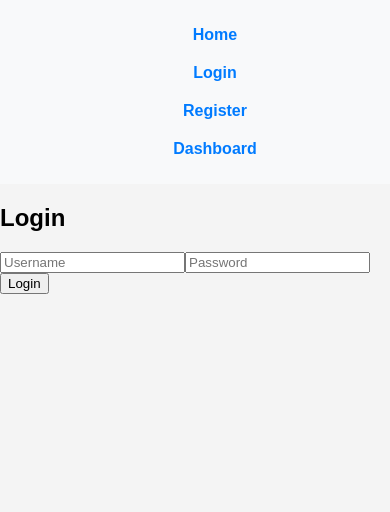
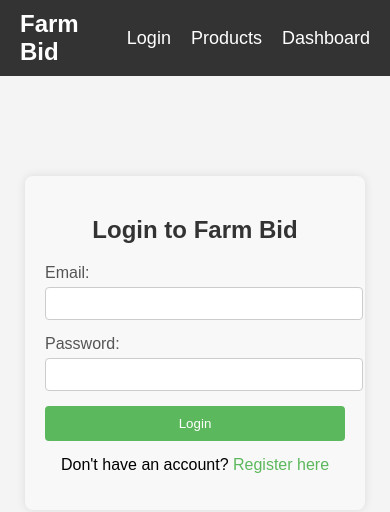
Before and after one commit to Ye-shp/Farm-bid-frontend, a React (Create React App) app: page /login in a window 390 px wide. Shown: the top 512 px of the page. Built offline with nearby package versions, Linux system fonts and the light colour scheme.

Commit message:
Added a blog section and cleaned up the look

```diff
--- a/package.json
+++ b/package.json
@@ -6,7 +6,7 @@
     "@testing-library/jest-dom": "^5.17.0",
     "@testing-library/react": "^13.4.0",
     "@testing-library/user-event": "^13.5.0",
-    "axios": "^1.7.3",
+    "axios": "^1.3.1",
     "react": "^18.3.1",
     "react-dom": "^18.3.1",
     "react-router-dom": "^6.2.1",
--- a/src/App.js
+++ b/src/App.js
@@ -1,26 +1,33 @@
 // src/App.js
 // Home page and Login page are spelled different
+
 import React from 'react';
 import { BrowserRouter as Router, Route, Routes } from 'react-router-dom';
 import Header from './components/Header';
-import Homepage from './components/Homepage';
-import Loginpage from './components/Loginpage';
+import HomePage from './components/HomePage';
+import LoginPage from './components/LoginPage';
 import RegisterPage from './components/RegisterPage';
 import ProductList from './components/ProductList';
 import ProductDetails from './components/ProductDetails';
 import Dashboard from './components/Dashboard';
+import BlogList from './components/BlogList';
+import BlogPost from './components/BlogPost';
+import CreateBlogPost from './components/CreateBlogPost';
 
 const App = () => (
   <Router>
     <div>
       <Header />
       <Routes>
-        <Route path="/" element={<Homepage />} />
-        <Route path="/login" element={<Loginpage />} />
+        <Route path="/" element={<HomePage />} />
+        <Route path="/login" element={<LoginPage />} />
         <Route path="/register" element={<RegisterPage />} />
         <Route path="/products" element={<ProductList />} />
         <Route path="/product/:id" element={<ProductDetails />} />
         <Route path="/dashboard" element={<Dashboard />} />
+        <Route path="/blog" element={<BlogList />} />
+        <Route path="/blog/:id" element={<BlogPost />} />
+        <Route path="/dashboard/create-blog" element={<CreateBlogPost />} />
       </Routes>
     </div>
   </Router>
--- /dev/null
+++ b/src/components/BlogList.js
@@ -0,0 +1,30 @@
+// src/components/BlogList.js
+
+import React, { useEffect, useState } from 'react';
+import { Link } from 'react-router-dom';
+
+const BlogList = () => {
+  const [posts, setPosts] = useState([]);
+
+  useEffect(() => {
+    // Fetch blog posts from API or local data source
+    fetch('/api/blogs')
+      .then(response => response.json())
+      .then(data => setPosts(data));
+  }, []);
+
+  return (
+    <div>
+      <h1>Blog</h1>
+      <ul>
+        {posts.map(post => (
+          <li key={post.id}>
+            <Link to={`/blog/${post.id}`}>{post.title}</Link>
+          </li>
+        ))}
+      </ul>
+    </div>
+  );
+};
+
+export default BlogList;
--- /dev/null
+++ b/src/components/BlogPost.js
@@ -0,0 +1,27 @@
+// src/components/BlogPost.js
+
+import React, { useEffect, useState } from 'react';
+import { useParams } from 'react-router-dom';
+
+const BlogPost = () => {
+  const { id } = useParams();
+  const [post, setPost] = useState(null);
+
+  useEffect(() => {
+    // Fetch the individual blog post by ID from API or local data source
+    fetch(`/api/blogs/${id}`)
+      .then(response => response.json())
+      .then(data => setPost(data));
+  }, [id]);
+
+  if (!post) return <div>Loading...</div>;
+
+  return (
+    <div>
+      <h1>{post.title}</h1>
+      <p>{post.content}</p>
+    </div>
+  );
+};
+
+export default BlogPost;
--- /dev/null
+++ b/src/components/CreateBlogPost.js
@@ -0,0 +1,45 @@
+// src/components/CreateBlogPost.js
+
+import React, { useState } from 'react';
+import { useNavigate } from 'react-router-dom';
+
+const CreateBlogPost = () => {
+  const [title, setTitle] = useState('');
+  const [content, setContent] = useState('');
+  const navigate = useNavigate();
+
+  const handleSubmit = (e) => {
+    e.preventDefault();
+
+    // Post the new blog to the API or save locally
+    fetch('/api/blogs', {
+      method: 'POST',
+      headers: { 'Content-Type': 'application/json' },
+      body: JSON.stringify({ title, content }),
+    })
+      .then(response => response.json())
+      .then(data => {
+        // Redirect to the blog list after successful post creation
+        navigate('/blog');
+      });
+  };
+
+  return (
+    <div>
+      <h1>Create New Blog Post</h1>
+      <form onSubmit={handleSubmit}>
+        <div>
+          <label>Title</label>
+          <input type="text" value={title} onChange={(e) => setTitle(e.target.value)} required />
+        </div>
+        <div>
+          <label>Content</label>
+          <textarea value={content} onChange={(e) => setContent(e.target.value)} required />
+        </div>
+        <button type="submit">Create Post</button>
+      </form>
+    </div>
+  );
+};
+
+export default CreateBlogPost;
--- a/src/components/Header.css
+++ b/src/components/Header.css
@@ -1,35 +1,31 @@
 /* src/components/Header.css */
-.header {
+.header-container {
   display: flex;
-    justify-content: flex-end;
-    background-color: #f8f9fa;
+  justify-content: space-between;
+  align-items: center;
   padding: 10px 20px;
+  background-color: #333; /* You can customize the background color */
 }
 
-  .nav-links {
+.logo a {
+  font-size: 24px;
+  font-weight: bold;
+  color: white;
+  text-decoration: none;
+}
+
+.navigation nav ul {
   list-style: none;
   display: flex;
   gap: 20px;
 }
 
-  .nav-links li a {
+.navigation nav ul li a {
+  color: white;
+  font-size: 18px;
   text-decoration: none;
-    color: #007bff;
-    font-weight: bold;
 }
 
-  .nav-links li a:hover {
-    color: #0056b3;
+.navigation nav ul li a:hover {
+  color: #ddd; /* Slightly different color on hover for better UX */
 }
-
-  /* Media Queries for Responsiveness */
-  @media (max-width: 768px) {
-    .header {
-      justify-content: center;
-    }
-
-    .nav-links {
-      flex-direction: column;
-      align-items: center;
-    }
-  }
--- a/src/components/Header.js
+++ b/src/components/Header.js
@@ -4,16 +4,20 @@ import { Link } from 'react-router-dom';
 import './Header.css';
 
 const Header = () => (
-  <header className="header">
-    <nav>
-      <ul className="nav-links">
-        <li><Link to="/">Home</Link></li>
-        <li><Link to="/login">Login</Link></li>
-        <li><Link to="/register">Register</Link></li>
-        <li><Link to="/dashboard">Dashboard</Link></li>
-      </ul>
-    </nav>
-  </header>
+  <div className="header-container">
+    <div className="logo">
+      <Link to="/">Farm Bid</Link>
+    </div>
+    <div className="navigation">
+      <nav>
+        <ul>
+          <li><Link to="/login">Login</Link></li>
+          <li><Link to="/products">Products</Link></li>
+          <li><Link to="/dashboard">Dashboard</Link></li>
+        </ul>
+      </nav>
+    </div>
+  </div>
 );
 
 export default Header;
--- a/src/components/LoginPage.css
+++ b/src/components/LoginPage.css
@@ -1,46 +1,61 @@
-/* Common Styles for Forms */
-.form-page {
-    display: flex;
-    flex-direction: column;
-    align-items: center;
-    justify-content: center;
-    height: 80vh;
+/* src/components/LoginPage.css */
+.login-container {
+  width: 300px;
+  margin: 100px auto;
   padding: 20px;
+  border-radius: 8px;
+  background-color: #f8f8f8;
+  box-shadow: 0px 0px 10px rgba(0, 0, 0, 0.1);
 }
 
-  .form-page form {
-    display: flex;
-    flex-direction: column;
-    gap: 15px;
-    width: 100%;
-    max-width: 300px;
+h2 {
+  text-align: center;
+  margin-bottom: 20px;
+  color: #333;
 }
 
-  .form-page input {
-    padding: 10px;
-    font-size: 1em;
-    width: 100%;
+form div {
+  margin-bottom: 15px;
 }
 
-  .form-page button {
+label {
+  display: block;
+  margin-bottom: 5px;
+  color: #555;
+}
+
+input[type="email"],
+input[type="password"] {
+  width: 100%;
+  padding: 8px;
+  border: 1px solid #ccc;
+  border-radius: 4px;
+}
+
+button {
+  width: 100%;
   padding: 10px;
-    background-color: #007bff;
+  background-color: #5cb85c;
   color: white;
   border: none;
+  border-radius: 4px;
   cursor: pointer;
 }
 
-  .form-page button:hover {
-    background-color: #0056b3;
+button:hover {
+  background-color: #4cae4c;
 }
 
-  /* Media Queries for Responsiveness */
-  @media (max-width: 768px) {
-    .form-page {
-      padding: 10px;
+p {
+  text-align: center;
+  margin-top: 15px;
 }
 
-    .form-page form {
-      max-width: 100%;
+p a {
+  color: #5cb85c;
+  text-decoration: none;
 }
+
+p a:hover {
+  text-decoration: underline;
 }
--- a/src/components/LoginPage.js
+++ b/src/components/LoginPage.js
@@ -1,42 +1,44 @@
 // src/components/LoginPage.js
 import React, { useState } from 'react';
-import axios from 'axios';
+import { Link } from 'react-router-dom';
 import './LoginPage.css';
 
 const LoginPage = () => {
-  const [username, setUsername] = useState('');
+  const [email, setEmail] = useState('');
   const [password, setPassword] = useState('');
 
-  const handleLogin = async (e) => {
+  const handleLogin = (e) => {
     e.preventDefault();
-    try {
-      const response = await axios.post('/api/login', { username, password });
-      console.log(response.data);
-    } catch (error) {
-      console.error('Login failed:', error);
-    }
+    // Add your login logic here
   };
 
   return (
-    <div className="login-page">
-      <h2>Login</h2>
+    <div className="login-container">
+      <h2>Login to Farm Bid</h2>
       <form onSubmit={handleLogin}>
+        <div>
+          <label>Email:</label>
           <input
-          type="text"
-          value={username}
-          onChange={(e) => setUsername(e.target.value)}
-          placeholder="Username"
+            type="email"
+            value={email}
+            onChange={(e) => setEmail(e.target.value)}
             required
           />
+        </div>
+        <div>
+          <label>Password:</label>
           <input
             type="password"
             value={password}
             onChange={(e) => setPassword(e.target.value)}
-          placeholder="Password"
             required
           />
+        </div>
         <button type="submit">Login</button>
       </form>
+      <p>
+        Don't have an account? <Link to="/register">Register here</Link>
+      </p>
     </div>
   );
 };
```
Also changed, not shown: src/components/Blog.css (added, +25 -0 lines), 1 other file (tests, documents, lock files or other folders). Lines whose indentation alone changed are shown as unchanged.
